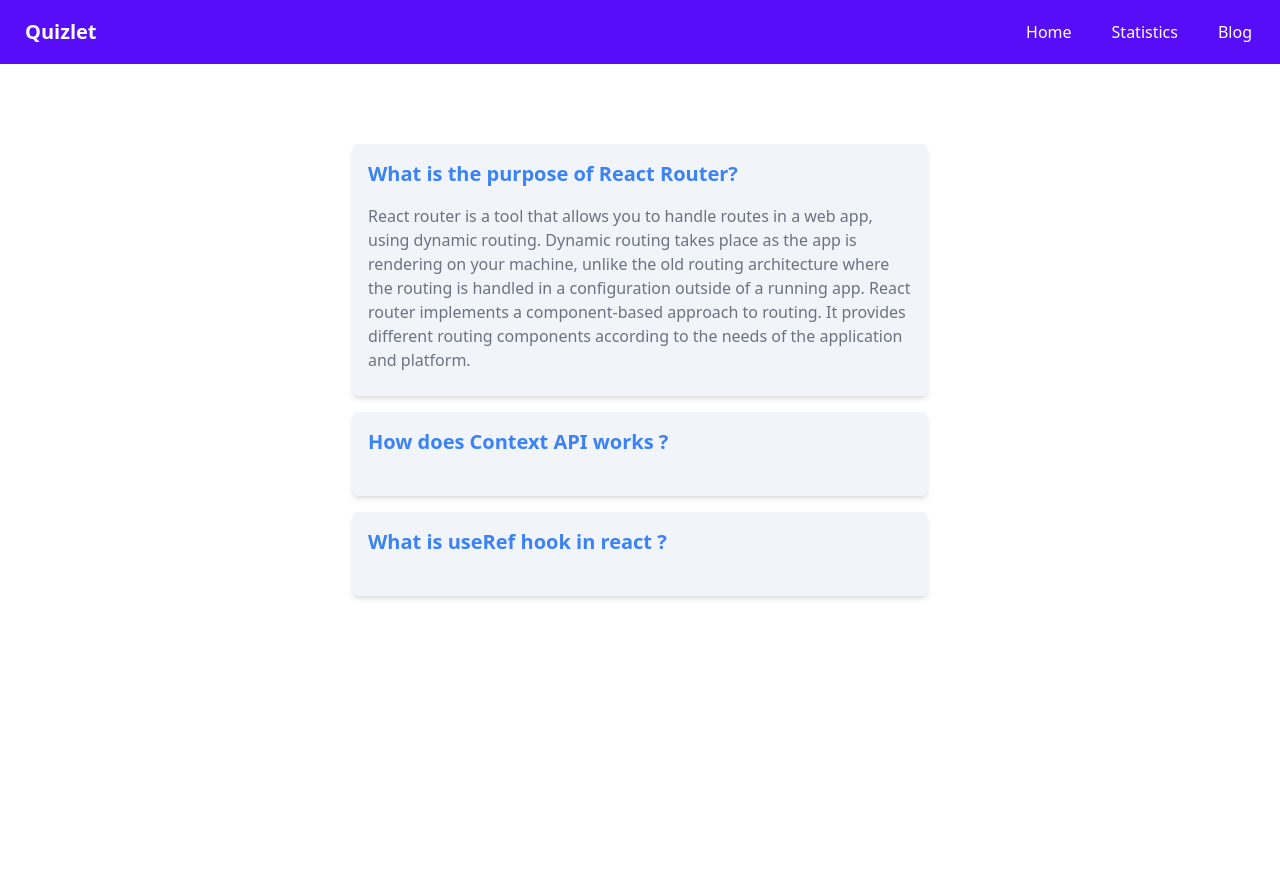
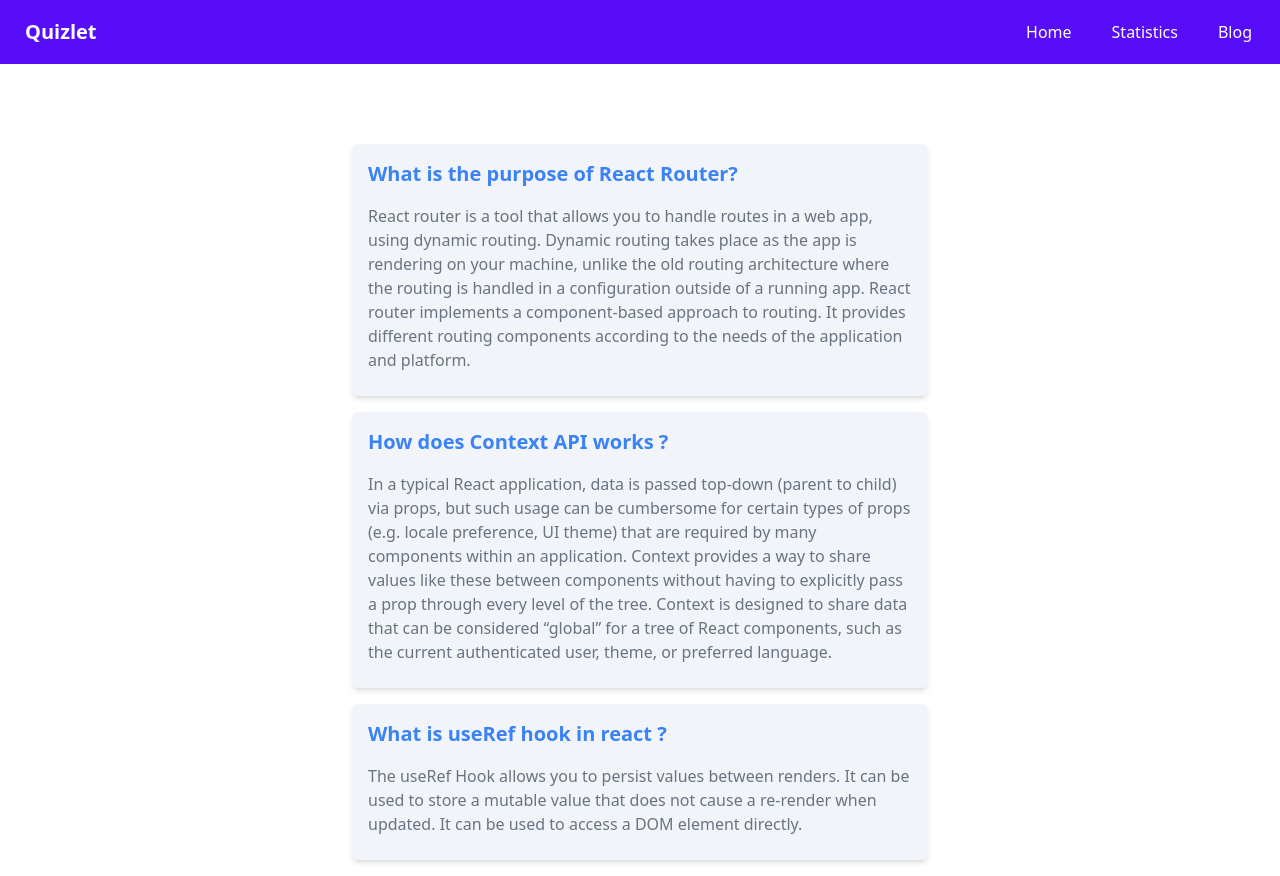
Before and after one commit to tahsinkarim/quizlet-quiz-app, a React (Vite) app: page /blog in a window 1280 px wide. Before the commit the page ends 800 px from the top, so only its background shows below. Built offline with nearby package versions, Linux system fonts and the light colour scheme.

Commit message:
Updated Blog page

```diff
--- a/src/components/Blog.jsx
+++ b/src/components/Blog.jsx
@@ -7,9 +7,18 @@
       answer:
         "React router is a tool that allows you to handle routes in a web app, using dynamic routing. Dynamic routing takes place as the app is rendering on your machine, unlike the old routing architecture where the routing is handled in a configuration outside of a running app. React router implements a component-based approach to routing. It provides different routing components according to the needs of the application and platform. ",
     },
-    { question: "How does Context API works ?", answer: "" },
-    { question: "What is useRef hook in react ?", answer: "" },
+    {
+      question: "How does Context API works ?",
+      answer:
+        "In a typical React application, data is passed top-down (parent to child) via props, but such usage can be cumbersome for certain types of props (e.g. locale preference, UI theme) that are required by many components within an application. Context provides a way to share values like these between components without having to explicitly pass a prop through every level of the tree. Context is designed to share data that can be considered “global” for a tree of React components, such as the current authenticated user, theme, or preferred language.",
+    },
+    {
+      question: "What is useRef hook in react ?",
+      answer:
+        "The useRef Hook allows you to persist values between renders. It can be used to store a mutable value that does not cause a re-render when updated. It can be used to access a DOM element directly.",
+    },
   ];
+
   return (
     <div className='mt-20'>
       {questions.map((question, i) => (
```
